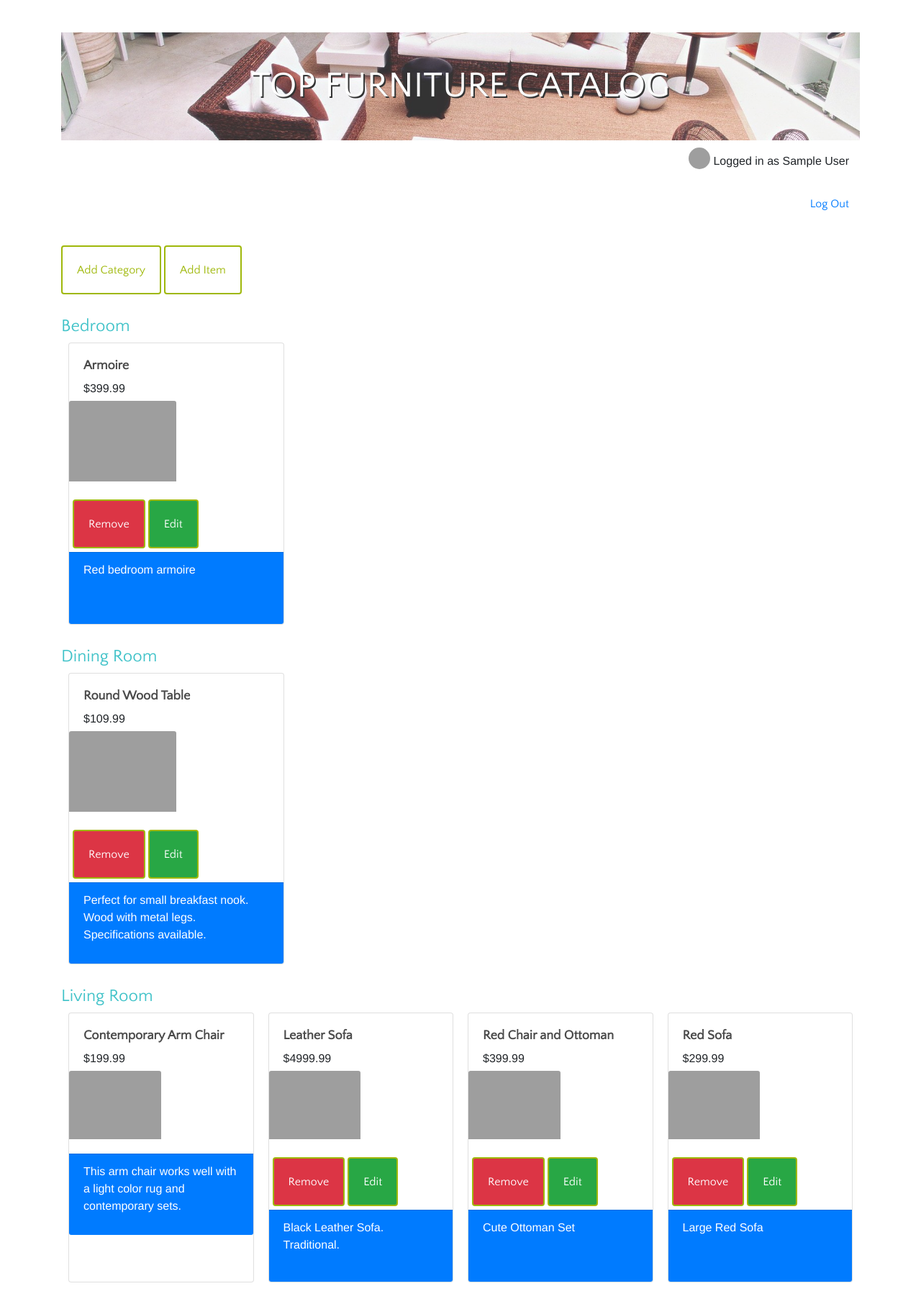
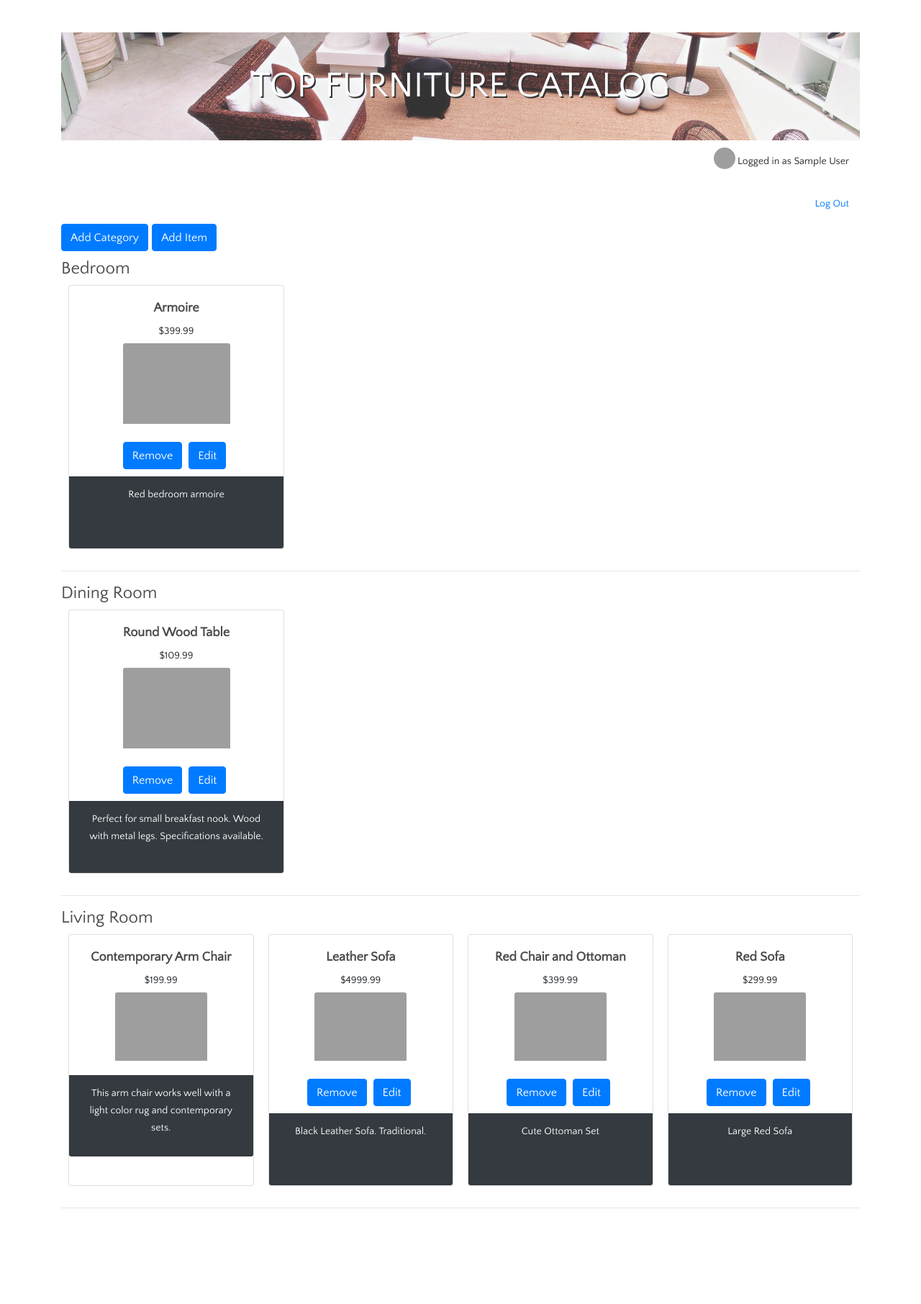
Before and after one commit to nikiyasimpson/catalog, a Flask app: page / in a window 1280 px wide. Shown: the whole page at 72% size. After the commit the page ends 1679 px from the top, so only its background shows below. Run offline with Flask 2, Linux system fonts and the light colour scheme; the visitor is signed in with stand-in values (Sample User, id 1); some libraries are stand-ins or nearby versions; grey boxes are pictures that could not be loaded.

Commit message:
Organize styling elements and change background colors

```diff
--- a/static/styles.css
+++ b/static/styles.css
@@ -1,3 +1,5 @@
+/* Basic DOM Elements Styling */
+
 * {
     font-family: 'Quattrocento Sans', sans-serif;
 }
@@ -7,12 +9,11 @@ h1 {
 	font-size: 50px;
 	line-height: 60px;
 	font-weight: 300;
-
 }
 
 h2 {
 	font-size: 24px;
-	color: #42C3C9;
+	color: #4A4A4A;
 	line-height: 29px;
 }
 
@@ -22,18 +23,18 @@ h3 {
 	color: #4A4A4A;
 	line-height: 23px;
 }
- p {
- 	font-family: "Helvetica Neue", Roboto, Helvetica, Arial, sans-serif;
- 	font-size: 16px;
+
+p {
+ 	font-size: 14px;
  	line-height: 24px;
- 	font-weight: 400;
  }
 
- strong {
- 	font-size: 16px;
- 	color: #7B7573;
- 	line-height: 24px;
- }
+input[type="text"] {
+	border-bottom: solid black;
+	margin-bottom: 20px;
+}
+
+/*CSS Classes */
 
 .padding-top {
 	padding-top: 30px;
@@ -47,15 +48,15 @@ h3 {
 .padding-none {
 	padding: 0;
 }
+
+/*Heading and Banner */
+
 .btn {
-	padding: 20px;
-	margin: 0;
-	border-color: #9FB80A;
-	border-width: 2px;
-	color: #9FB80A;;
+	margin-right: 5px;
 }
+
 .btn:hover {
-	border-color: #9FB80A;
+	border-color: #aaaaaa;
 }
 .btn.delete {
 	border-color: #aaaaaa;
@@ -137,6 +138,11 @@ h3 {
 	text-align: right;
 	float:right;
 }
+
+.text-center {
+	text-align: center;
+}
+
 .creator img {
 	width: 100px;
 	border-radius: 50%;
@@ -160,10 +166,6 @@ h3 {
 
 }
 
-input[type="text"] {
-	border-bottom: solid black;
-	margin-bottom: 20px;
-}
 
 .item-photo {
 	width: 50%;
@@ -179,6 +181,7 @@ input[type="text"] {
 .modify-buttons {
 	display: block;
 	margin: 5px;
+	margin-bottom: 10px;
 }
 
 .loginprofile {
--- a/templates/catalog.html
+++ b/templates/catalog.html
@@ -10,7 +10,7 @@
 			<div class="row flex-row flex-nowrap category-section">
 			{% for item in items %}
 				{% if item.category_id == category.id : %}
-					<div class="card card-block">
+					<div class="card card-block text-center">
 					<img src="static/images/{{item.picture}}" alt='{{item.name}}' class='card-img-top item-photo' >
 					<div class="card-img-overlay">
 						<h3>{{item.name}}</h3>
@@ -19,11 +19,11 @@
 					</div>
 					{% if item.user_id == user_id %}
 					<div class="modify-buttons card-block">
-					<a href="{{url_for('deleteItem', item_id = item.id)}}"><button class="btn btn-danger text-white">Remove</button></a>
-					<a href="{{url_for('editItem', item_id = item.id)}}"><button class="btn btn-success text-white">Edit</button></a>
+					<a href="{{url_for('deleteItem', item_id = item.id)}}"><button class="btn btn-primary text-white">Remove</button></a>
+					<a href="{{url_for('editItem', item_id = item.id)}}"><button class="btn btn-primary text-white">Edit</button></a>
 					</div>
 					{% endif %}
-					<div class="card-footer bg-primary text-white">
+					<div class="card-footer bg-dark text-white">
 						<p>{{item.description}}</p>
 					</div>
 					</div>
@@ -31,6 +31,7 @@
 			{% endfor %}
 			</div>
 			</div>
+			<hr />
 
 
 
--- a/templates/header.html
+++ b/templates/header.html
@@ -12,19 +12,18 @@
 					<p><a href="{{url_for('showLogin')}}">Login</a></p>
 			{% endif %}
 </div>
-<div class="row top-menu col-md-12">
-		<div class="text-left">
+
+<div class="btn-group padding-bottom">
 		<a href="{{url_for('newCategory')}}">
-						<button class="btn btn-default" id="new-category">
+				<button class="btn btn-primary" id="new-category">
 					<span aria-hidden="true"></span>Add Category
 				</button>
 		</a>
 		<a href="{{url_for('newItem')}}">
-				<button class="btn btn-default" id="new-item">
+				<button class="btn btn-primary" id="new-item">
 					<span aria-hidden="true"></span>Add Item
 				</button>
 		</a>
-		</div>
 </div>
 
 <div class = 'flash'>
--- a/templates/publiccatalog.html
+++ b/templates/publiccatalog.html
@@ -13,7 +13,7 @@
 				<h3>{{item.name}}</h3>
 				<p class="item-price">${{item.price}}</p>
 			</div>
-			<div class="card-footer bg-primary text-white">
+			<div class="card-footer bg-dark text-white">
 				<p>{{item.description}}</p>
 			</div>
 			</div>
```
Lines whose indentation alone changed are shown as unchanged.
